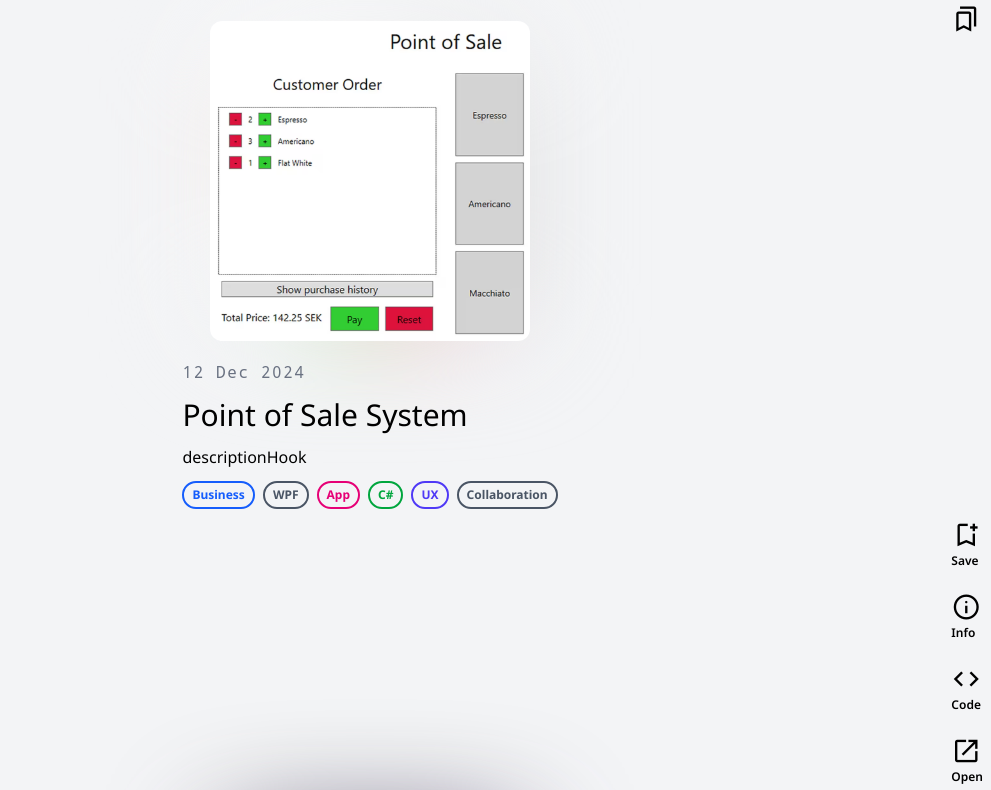
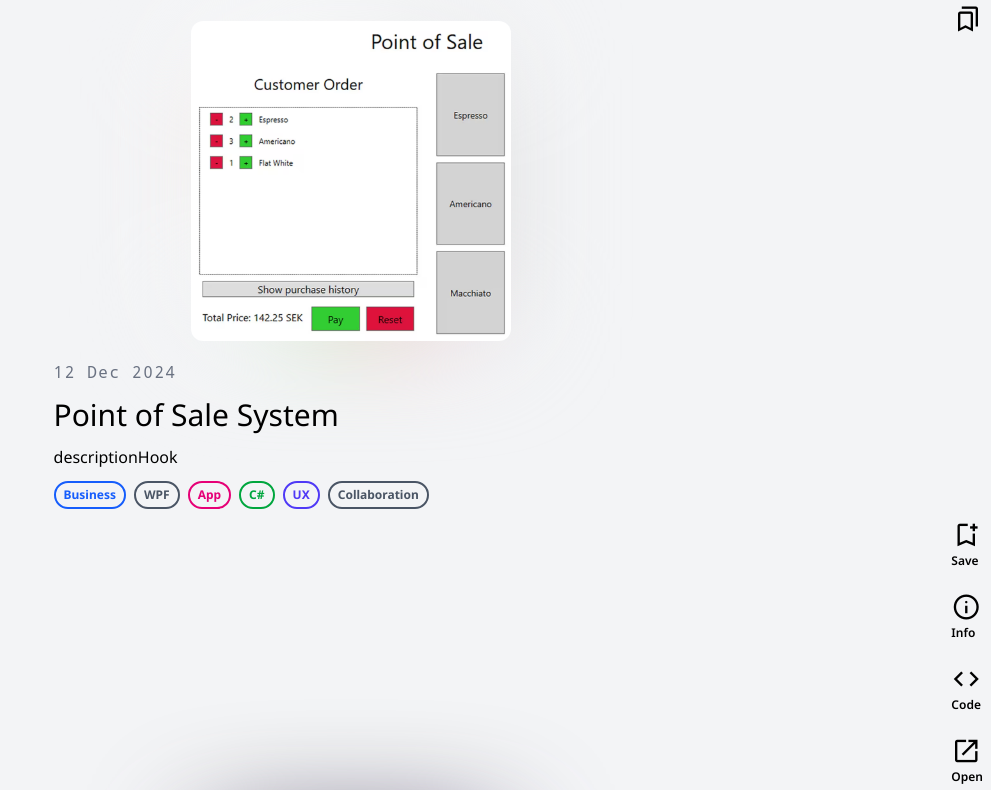
Before and after one commit to TimKelso/timkelso.github.io, a React (Vite) app: page / in a window 1280 px wide. Shown: the part 55-845 px from the top of the page, without its empty margins (289-1280 px from the left). Built offline with nearby package versions, Linux system fonts and the light colour scheme.

Commit message:
Refactor the Project component for improved layout and spacing

```diff
--- a/src/components/feature/portfolio/Bookmarks.jsx
+++ b/src/components/feature/portfolio/Bookmarks.jsx
@@ -15,7 +15,7 @@ const Bookmarks = ({ onScrollToProject }) => {
         <ul className="absolute right-0 select-none">
           {bookmarks.length > 0 ? (
             bookmarks.map((bookmark, index) => (
-              <li key={index} className="mr-2 mb-3 flex justify-end">
+              <li key={index} className="mb-3 flex justify-end">
                 <button
                   className="flex cursor-pointer"
                   onClick={() => {
--- a/src/components/feature/portfolio/Project.jsx
+++ b/src/components/feature/portfolio/Project.jsx
@@ -21,11 +21,9 @@ const Project = ({ date, title, descriptionHook, descriptionLong, tags, imagePat
 
   return (
     <article id={projectId} className="flex min-h-dvh snap-start snap-always flex-row justify-between gap-1">
-      <div id="timeline" className="text-transparent">
-        vertical line
-      </div>
+      <div id="timeline" className="flex w-12"></div>
 
-      <div id="content" className="my-7 flex max-w-prose flex-col gap-5">
+      <div id="content" className="my-7 flex max-w-prose flex-1 flex-col gap-5">
         <Image imagePath={imagePath} alt={`Screenshot of '${title}'`} supportsVariants={supportsVariants} />
         <div className="flex h-full flex-col gap-3">
           <h5 className="font-mono text-base tracking-widest text-gray-500">{date}</h5>
@@ -44,7 +42,7 @@ const Project = ({ date, title, descriptionHook, descriptionLong, tags, imagePat
         </div>
       </div>
 
-      <div id="action" className="sticky top-0 flex h-dvh min-h-fit flex-col justify-between">
+      <div id="action" className="sticky top-0 flex h-dvh min-h-fit w-12 flex-col items-end justify-between">
         <div className="flex flex-col gap-1">
           {/* <Button icon="more_vert" onClick={() => console.log('Opened more buttons')} */}
           <Bookmarks onScrollToProject={scrollToProject} />
```
